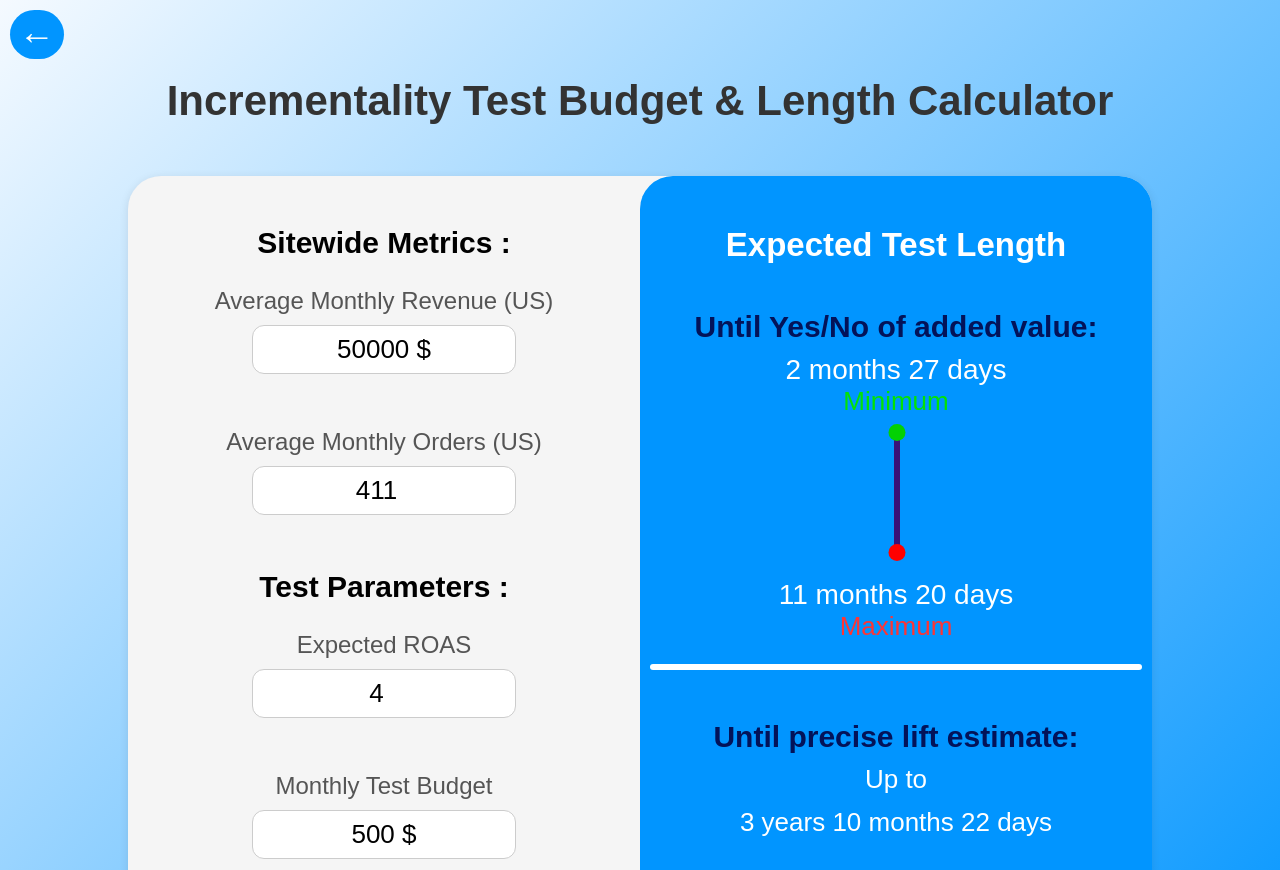
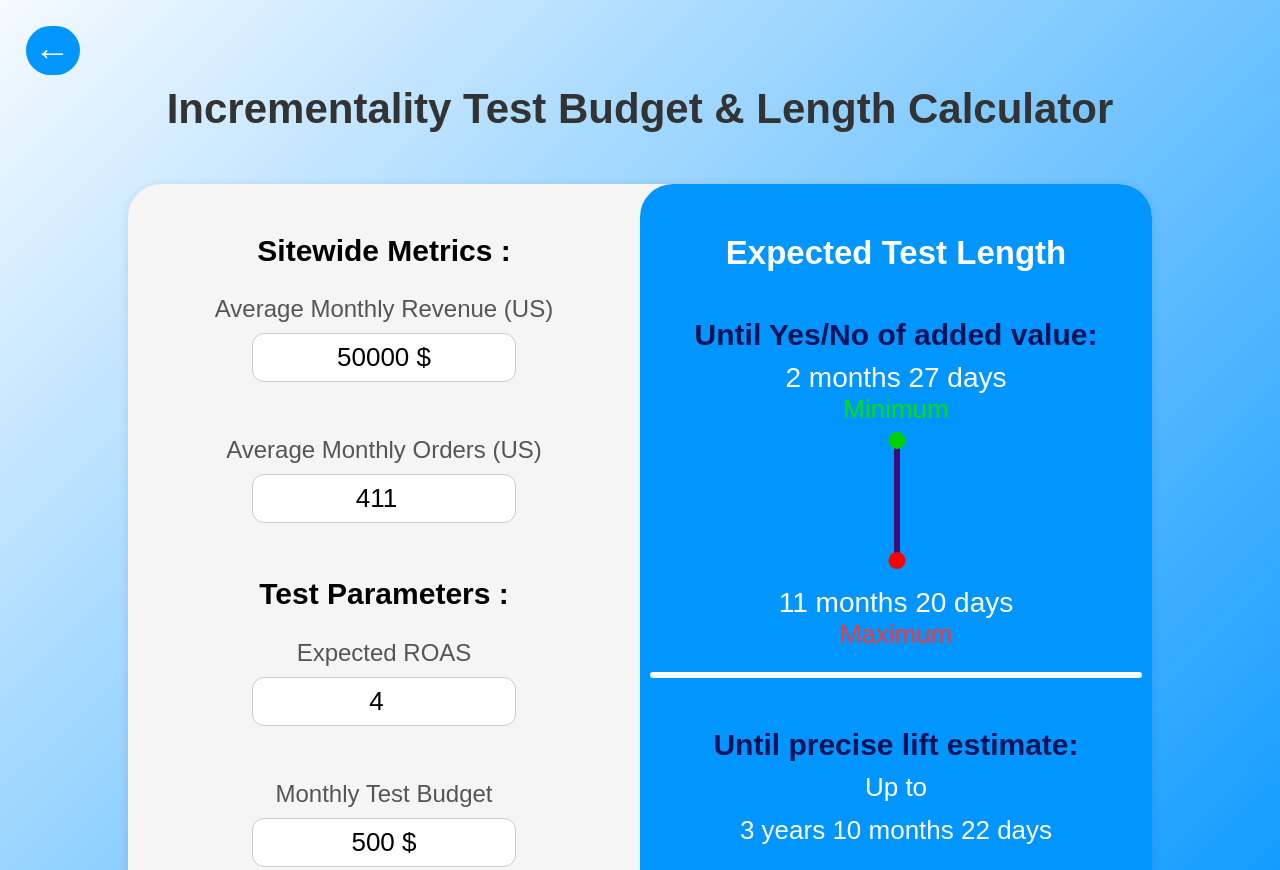
Before and after one commit to statbid/calculators, a plain HTML site: page incrementality-test-length.html in a window 1280 px wide. Shown: the top 870 px of the page. Drawn offline with Linux system fonts and the light colour scheme.

Commit message:
adding some style to button return

```diff
--- a/incrementality-test-length.html
+++ b/incrementality-test-length.html
@@ -9,11 +9,8 @@
 </head>
 
 <body>
-
+    <button onclick="window.location.href='./index.html'" class="back_button">←</button>
     <div class="bl_calculator_titel">Incrementality Test Budget & Length Calculator</div>
-    <button onclick="window.location.href='./index.html'" class="back_button">←</button>
-
-
     <div id="bl_calculator">
 
 
@@ -190,7 +187,7 @@
             animation: none;
             margin: 0;
             padding: 50px 0;
-            padding-top: 6% !important;
+            padding-top: 2% !important;
 
             font-family: Arial, sans-serif;
         }
@@ -214,6 +211,7 @@
     font-size: 42px;
     font-weight: bold;
     margin-bottom: 4%;
+    margin-top: 10px;
     font-family: sans-serif;
     margin-inline: 30px;
     color: #333;
@@ -318,11 +316,9 @@
             justify-content: flex-start;
             padding-top: 50px;
         }
+
         .back_button {
             font-weight: 900;
-    position: absolute;
-    top: 10px;
-    left: 10px;
             background-color: #0195ff;
             color: #ffffff;
             padding-bottom: 6px;
@@ -331,10 +327,12 @@
             border-radius: 28px;
             cursor: pointer;
             font-size: 36px;
+            margin-left: 2%;
         }
 
         .back_button:hover {
-    background-color: #4fb5fd; /* Darker green */
+            background-color: #4fb5fd;
+            /* Darker green */
         }
 
         /* Responsive design for different screen sizes */
```
Also changed, not shown: cos-calculator.html (+7 -8 lines), hypothetical-budget-change.html (+8 -5 lines), hypothetical-cos-change.html (+6 -6 lines). Lines whose indentation alone changed are shown as unchanged.
